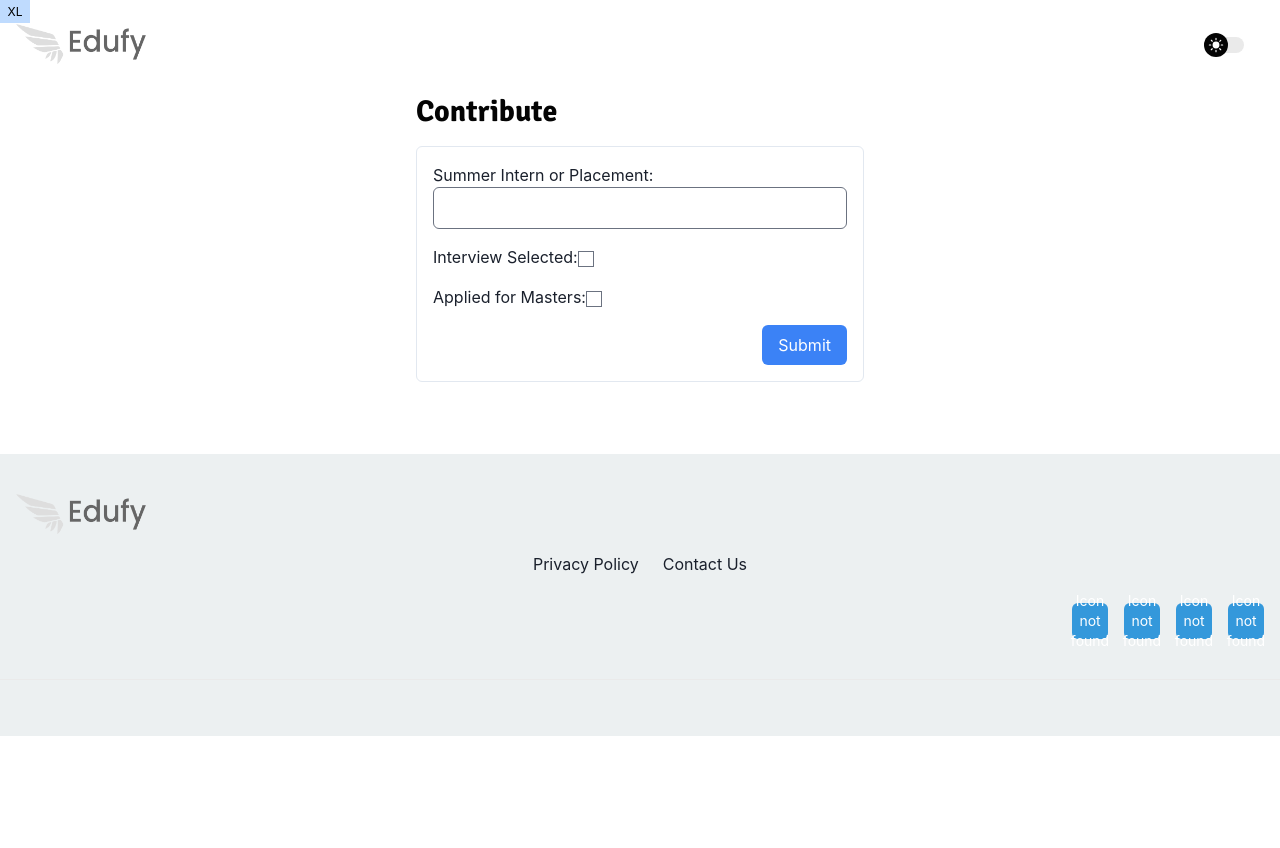
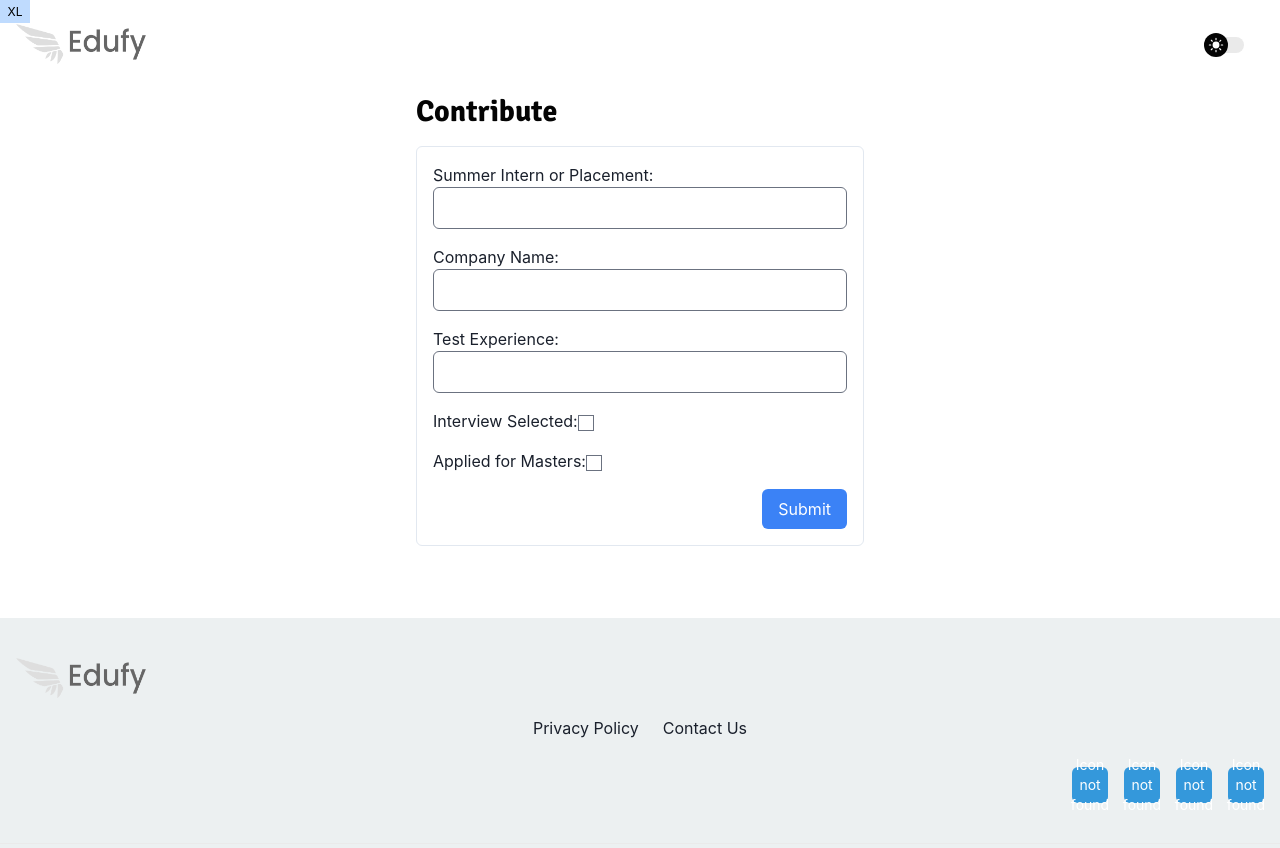
Before and after one commit to Sakthe-Balan/Edufy, a Next.js app in the folder edufy/: page /contribution/1 in a window 1280 px wide. Shown: the top 848 px of the page. Before the commit the page ends 800 px from the top, so only its background shows below. Built offline with nearby package versions, Linux system fonts and the light colour scheme; what tailwind-bootstrap-grid would draw is missing.

Commit message:
changes to contribute page

```diff
--- a/edufy/src/app/contribution/[id]/page.tsx
+++ b/edufy/src/app/contribution/[id]/page.tsx
@@ -2,7 +2,7 @@
 import React, { useState } from 'react';
 import { FormEvent } from 'react';
 
-// ... (Your existing imports)
+
 
 const MainForm = () => {
   const [isPlacement, setIsPlacement] = useState(false);
@@ -10,11 +10,13 @@ const MainForm = () => {
   const [userData, setUserData] = useState({
     srn: '',
     company_name: '',
+    test_experience:'',
     summer_intern_placement: '',
     interview_selected: false,
     interview_date: '',
     interview_experience: '',
     ctc: '',
+    qualified: false,
     applied_for_masters: false,
     university_name: '',
     program_name: '',
@@ -61,7 +63,7 @@ const MainForm = () => {
       <h1 className="text-3xl font-bold mb-4 mx-auto max-w-md">Contribute</h1>
 
       <form onSubmit={handleSubmit} className="max-w-md mx-auto p-4 border rounded-md">
-        {/* ... (Your existing form fields) */}
+
 
         <div className="mb-4">
           <label>
@@ -76,7 +78,7 @@ const MainForm = () => {
           </label>
         </div>
 
-        {isPlacement && (
+
           <div className="mb-4">
             <label>
               Company Name:
@@ -89,7 +91,19 @@ const MainForm = () => {
               />
             </label>
           </div>
-        )}
+
+          <div className="mb-4">
+              <label>
+                Test Experience:
+                <input
+                  type="text"
+                  name="test_experience"
+                  value={userData.test_experience}
+                  onChange={handleChange}
+                  className="w-full p-2 border rounded-md"
+                />
+              </label>
+            </div>
 
         <div className="mb-4">
           <label>
@@ -141,6 +155,18 @@ const MainForm = () => {
                 />
               </label>
             </div>
+            <div className="mb-4">
+              <label>
+                Qualified:
+                <input
+                  type="checkbox"
+                  name="qualified"
+                  checked={userData.qualified}
+                  onChange={() => handleCheckboxChange('qualified')}
+                />
+              </label>
+            </div>
+
           </>
         )}
 
```
